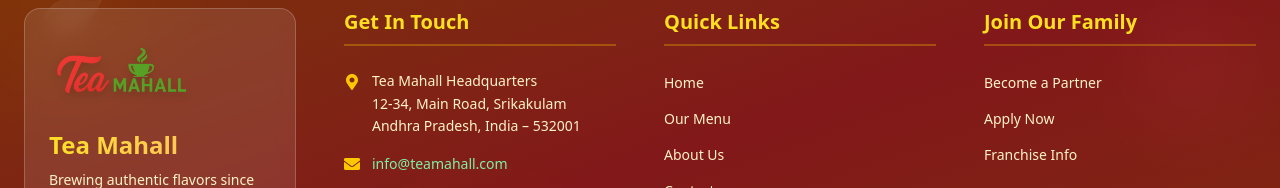
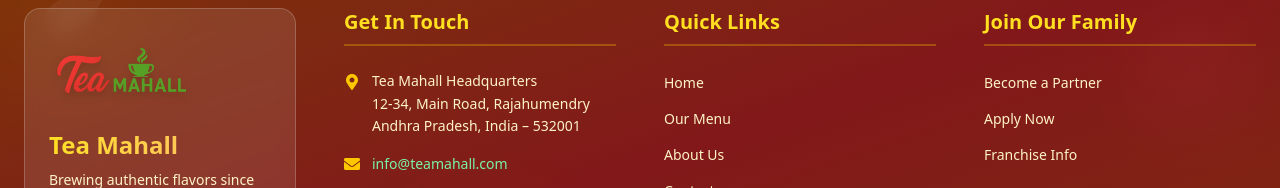
Before and after one commit to viggu777/tea-mahall, a React (Vite) app in the folder client/: page / in a window 1280 px wide. Shown: the part 2598-2786 px from the top of the page. Built offline with nearby package versions, Linux system fonts and the light colour scheme.

Commit message:
Update Footer.jsx

```diff
--- a/client/src/components/Footer.jsx
+++ b/client/src/components/Footer.jsx
@@ -73,7 +73,7 @@
                     <p className="text-amber-100 text-sm leading-relaxed">
                       Tea Mahall Headquarters
                       <br />
-                      12-34, Main Road, Srikakulam
+                      12-34, Main Road, Rajahumendry
                       <br />
                       Andhra Pradesh, India – 532001
                     </p>
```
